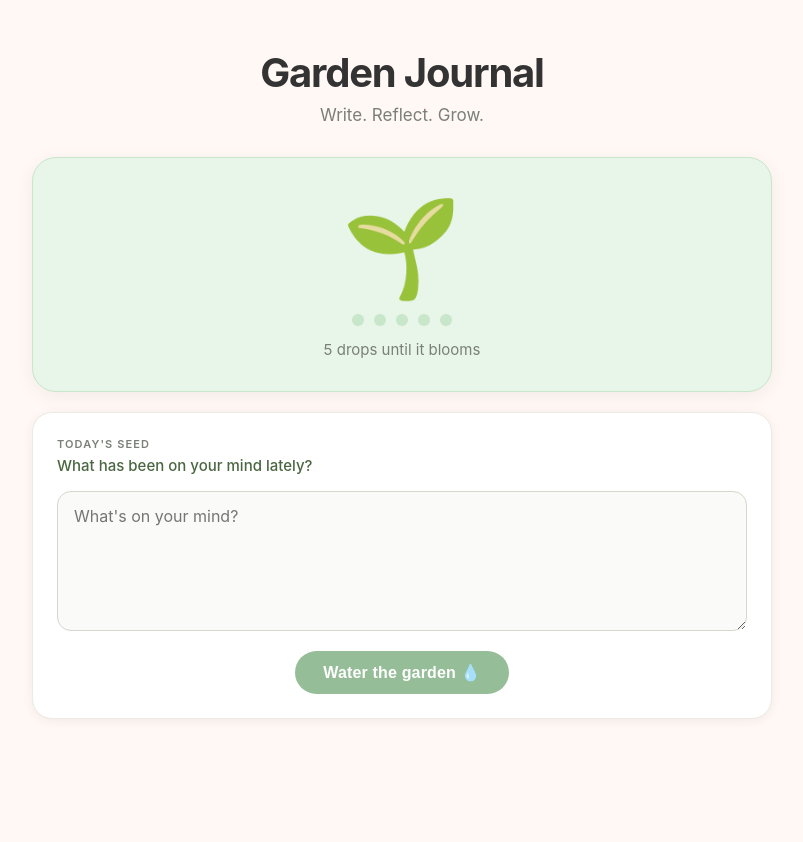
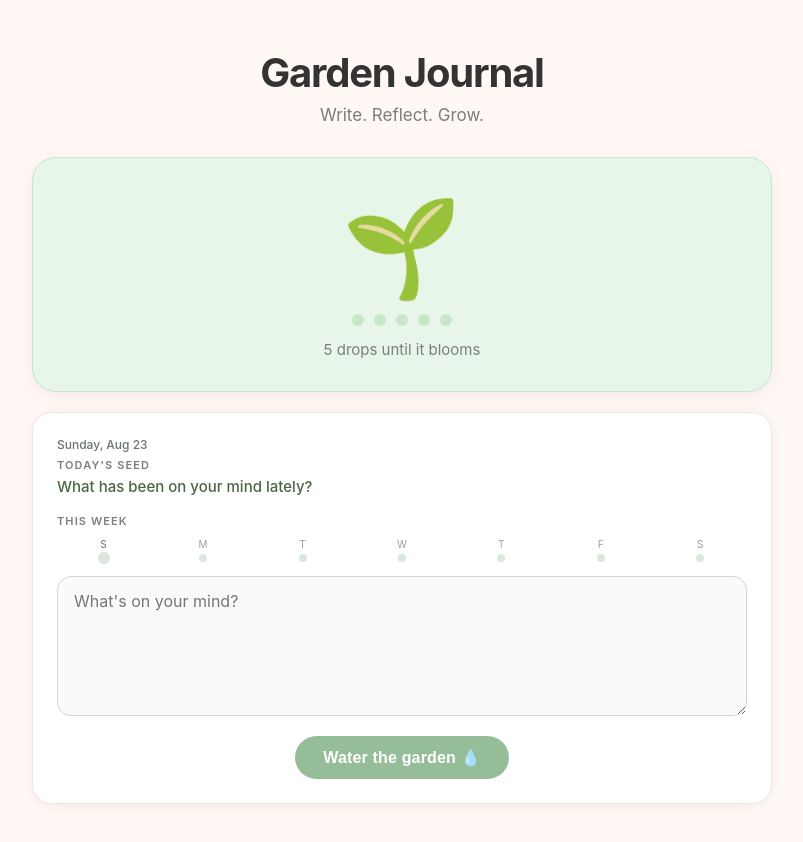
Before and after one commit to kenjiakahane/garden-journal, a React (Vite) app: page / in a window 1280 px wide. Shown: the top 842 px of the page, without its empty margins (238-1041 px from the left). Before the commit the page ends 819 px from the top, so only its background shows below. Built offline with nearby package versions, Linux system fonts and the light colour scheme.

Commit message:
Add weekly journal dots and date-grouped reflections UI
Co-authored-by: kenjiakahane <111665780+kenjiakahane@users.noreply.github.com>

```diff
--- a/src/App.css
+++ b/src/App.css
@@ -14,6 +14,9 @@
   --text-muted:   #7A7F78;
   --dot-empty:    #C8E6C9;
   --dot-filled:   #388E3C;
+  --week-dot-empty: #DCE7DC;
+  --week-dot-filled: #7CA683;
+  --week-dot-today: #4E7B55;
   --focus-ring:   #7CB880;
   --shadow-card:  0 2px 12px rgba(0,0,0,0.06);
   --shadow-hero:  0 4px 20px rgba(0,0,0,0.06);
@@ -249,6 +252,26 @@ textarea:focus {
   gap: 16px;
 }
 
+.journal-groups {
+  display: flex;
+  flex-direction: column;
+  gap: 20px;
+}
+
+.journal-day-group {
+  display: flex;
+  flex-direction: column;
+  gap: 10px;
+}
+
+.journal-day-heading {
+  margin: 0;
+  font-size: 13px;
+  letter-spacing: 0.09em;
+  text-transform: uppercase;
+  color: #54685a;
+}
+
 /* ── Journal Card ─────────────────────────────────── */
 .journal-card {
   background: var(--card-bg);
@@ -274,6 +297,13 @@ textarea:focus {
   color: var(--text-muted);
   letter-spacing: 0.04em;
   text-transform: uppercase;
+}
+
+.journal-card__time {
+  font-size: 12px;
+  font-weight: 500;
+  color: #90968f;
+  letter-spacing: 0.03em;
 }
 
 .journal-card__text {
@@ -358,6 +388,14 @@ textarea:focus {
   margin-bottom: 14px;
 }
 
+.today-seed__date {
+  display: block;
+  font-size: 12px;
+  font-weight: 500;
+  color: #6d756e;
+  margin-bottom: 6px;
+}
+
 .today-seed__label {
   display: block;
   font-size: 11px;
@@ -374,6 +412,58 @@ textarea:focus {
   font-weight: 500;
   color: #4a6741;
   line-height: 1.45;
+}
+
+/* ── Weekly Journal Dots ───────────────────────────── */
+.weekly-journal {
+  margin: 16px 0 14px;
+}
+
+.weekly-journal__label {
+  margin: 0 0 10px;
+  font-size: 11px;
+  font-weight: 600;
+  color: var(--text-muted);
+  text-transform: uppercase;
+  letter-spacing: 0.1em;
+}
+
+.weekly-journal__row {
+  display: grid;
+  grid-template-columns: repeat(7, minmax(0, 1fr));
+  gap: 6px;
+}
+
+.weekly-journal__day {
+  display: flex;
+  flex-direction: column;
+  align-items: center;
+  gap: 4px;
+}
+
+.weekly-journal__day-label {
+  font-size: 10px;
+  color: #97a097;
+  letter-spacing: 0.03em;
+}
+
+.weekly-journal__dot {
+  width: 8px;
+  height: 8px;
+  border-radius: 50%;
+  background: var(--week-dot-empty);
+}
+
+.weekly-journal__dot--filled {
+  background: var(--week-dot-filled);
+}
+
+.weekly-journal__day--today .weekly-journal__day-label {
+  color: #66736a;
+}
+
+.weekly-journal__dot--today {
+  box-shadow: 0 0 0 2px rgba(78, 123, 85, 0.2);
 }
 
 /* ── Bloom Toast ──────────────────────────────────── */
--- a/src/App.jsx
+++ b/src/App.jsx
@@ -1,4 +1,4 @@
-import { useEffect, useRef, useState } from "react";
+import { useEffect, useMemo, useRef, useState } from "react";
 import { analyzeJournal } from "./services/analyzeJournal";
 import "./App.css";
 
@@ -21,6 +21,8 @@ const DAILY_SEEDS = [
   "What has been on your mind lately?",
 ];
 
+const WEEKDAY_LABELS = ["S", "M", "T", "W", "T", "F", "S"];
+
 function getDailySeed() {
   const now = new Date();
   const dayIndex =
@@ -30,6 +32,101 @@ function getDailySeed() {
 
 function getPastFlowers(bloomCount) {
   return Array.from({ length: bloomCount }, (_, i) => FLOWER_CYCLE[i % FLOWER_CYCLE.length]);
+}
+
+function getLocalDateKey(date) {
+  const year = date.getFullYear();
+  const month = String(date.getMonth() + 1).padStart(2, "0");
+  const day = String(date.getDate()).padStart(2, "0");
+  return `${year}-${month}-${day}`;
+}
+
+function getWeekDays(referenceDate = new Date()) {
+  const startOfWeek = new Date(
+    referenceDate.getFullYear(),
+    referenceDate.getMonth(),
+    referenceDate.getDate() - referenceDate.getDay(),
+  );
+
+  return Array.from({ length: 7 }, (_, i) => {
+    const date = new Date(startOfWeek);
+    date.setDate(startOfWeek.getDate() + i);
+    return date;
+  });
+}
+
+function formatTodayDate(referenceDate = new Date()) {
+  return referenceDate.toLocaleDateString("en-US", {
+    weekday: "long",
+    month: "short",
+    day: "numeric",
+  });
+}
+
+function formatJournalDateHeading(createdAt) {
+  const date = new Date(createdAt);
+  const month = date.toLocaleString("en-US", { month: "short" }).toUpperCase();
+  return `${month} ${date.getDate()}`;
+}
+
+function formatJournalTime(createdAt) {
+  const date = new Date(createdAt);
+  return date.toLocaleTimeString("en-US", {
+    hour: "2-digit",
+    minute: "2-digit",
+    hour12: false,
+  });
+}
+
+function getWeeklyJournalStatus(entries, referenceDate = new Date()) {
+  const weekDays = getWeekDays(referenceDate);
+  const todayKey = getLocalDateKey(referenceDate);
+  const entryDateKeys = new Set();
+
+  entries.forEach((entry) => {
+    const entryDate = new Date(entry.createdAt);
+    if (!Number.isNaN(entryDate.getTime())) {
+      entryDateKeys.add(getLocalDateKey(entryDate));
+    }
+  });
+
+  return weekDays.map((date, index) => {
+    const key = getLocalDateKey(date);
+    return {
+      key,
+      label: WEEKDAY_LABELS[index],
+      filled: entryDateKeys.has(key),
+      isToday: key === todayKey,
+    };
+  });
+}
+
+function groupEntriesByDate(entries) {
+  const sortedEntries = [...entries].sort((a, b) => new Date(b.createdAt) - new Date(a.createdAt));
+  const groups = [];
+  const groupMap = new Map();
+
+  sortedEntries.forEach((entry) => {
+    const date = new Date(entry.createdAt);
+    if (Number.isNaN(date.getTime())) return;
+
+    const key = getLocalDateKey(date);
+    const existingGroup = groupMap.get(key);
+    if (existingGroup) {
+      existingGroup.entries.push(entry);
+      return;
+    }
+
+    const newGroup = {
+      key,
+      label: formatJournalDateHeading(entry.createdAt),
+      entries: [entry],
+    };
+    groupMap.set(key, newGroup);
+    groups.push(newGroup);
+  });
+
+  return groups;
 }
 
 function ProgressDots({ progress }) {
@@ -101,24 +198,38 @@ function TodaySeed() {
   const seed = getDailySeed();
   return (
     <div className="today-seed">
+      <span className="today-seed__date">{formatTodayDate()}</span>
       <span className="today-seed__label">Today&apos;s seed</span>
       <p className="today-seed__prompt">{seed}</p>
     </div>
   );
 }
 
+function WeeklyJournalDots({ entries }) {
+  const weeklyStatus = getWeeklyJournalStatus(entries);
+
+  return (
+    <section className="weekly-journal" aria-label="This week journal entries">
+      <p className="weekly-journal__label">This week</p>
+      <div className="weekly-journal__row">
+        {weeklyStatus.map((day) => (
+          <div key={day.key} className={`weekly-journal__day${day.isToday ? " weekly-journal__day--today" : ""}`}>
+            <span className="weekly-journal__day-label">{day.label}</span>
+            <span
+              className={`weekly-journal__dot${day.filled ? " weekly-journal__dot--filled" : ""}${
+                day.isToday ? " weekly-journal__dot--today" : ""
+              }`}
+            />
+          </div>
+        ))}
+      </div>
+    </section>
+  );
+}
+
 function JournalEntry({ entry, onDelete }) {
   const [menuOpen, setMenuOpen] = useState(false);
   const menuRef = useRef(null);
-
-  const formattedDate = (() => {
-    const d = new Date(entry.createdAt);
-    const month = d.toLocaleString("en", { month: "short" }).toUpperCase();
-    const day = d.getDate();
-    const hours = String(d.getHours()).padStart(2, "0");
-    const mins = String(d.getMinutes()).padStart(2, "0");
-    return `${month} ${day} · ${hours}:${mins}`;
-  })();
 
   useEffect(() => {
     if (!menuOpen) return;
@@ -134,7 +245,7 @@ function JournalEntry({ entry, onDelete }) {
   return (
     <article className="journal-card">
       <div className="journal-card__header">
-        <span className="journal-card__date">{formattedDate}</span>
+        <span className="journal-card__time">{formatJournalTime(entry.createdAt)}</span>
         <div className="journal-card__menu-wrap" ref={menuRef}>
           <button
             className="menu-trigger"
@@ -197,6 +308,7 @@ function App() {
 
   const currentProgress = water % BLOOM_TARGET;
   const plant = currentProgress >= 2 ? "🌿" : "🌱";
+  const groupedEntries = useMemo(() => groupEntriesByDate(entries), [entries]);
 
   const handleSave = async () => {
     if (!text.trim() || isSaving) return;
@@ -259,6 +371,7 @@ function App() {
 
       <section className="write-section">
         <TodaySeed />
+        <WeeklyJournalDots entries={entries} />
         <textarea
           value={text}
           onChange={(e) => setText(e.target.value)}
@@ -280,9 +393,16 @@ function App() {
       {entries.length > 0 && (
         <section className="journal-section">
           <h2 className="section-label">Past reflections</h2>
-          <div className="cards-grid">
-            {entries.map((entry) => (
-              <JournalEntry key={entry.id} entry={entry} onDelete={handleDelete} />
+          <div className="journal-groups">
+            {groupedEntries.map((group) => (
+              <section key={group.key} className="journal-day-group">
+                <h3 className="journal-day-heading">{group.label}</h3>
+                <div className="cards-grid">
+                  {group.entries.map((entry) => (
+                    <JournalEntry key={entry.id} entry={entry} onDelete={handleDelete} />
+                  ))}
+                </div>
+              </section>
             ))}
           </div>
         </section>
```
